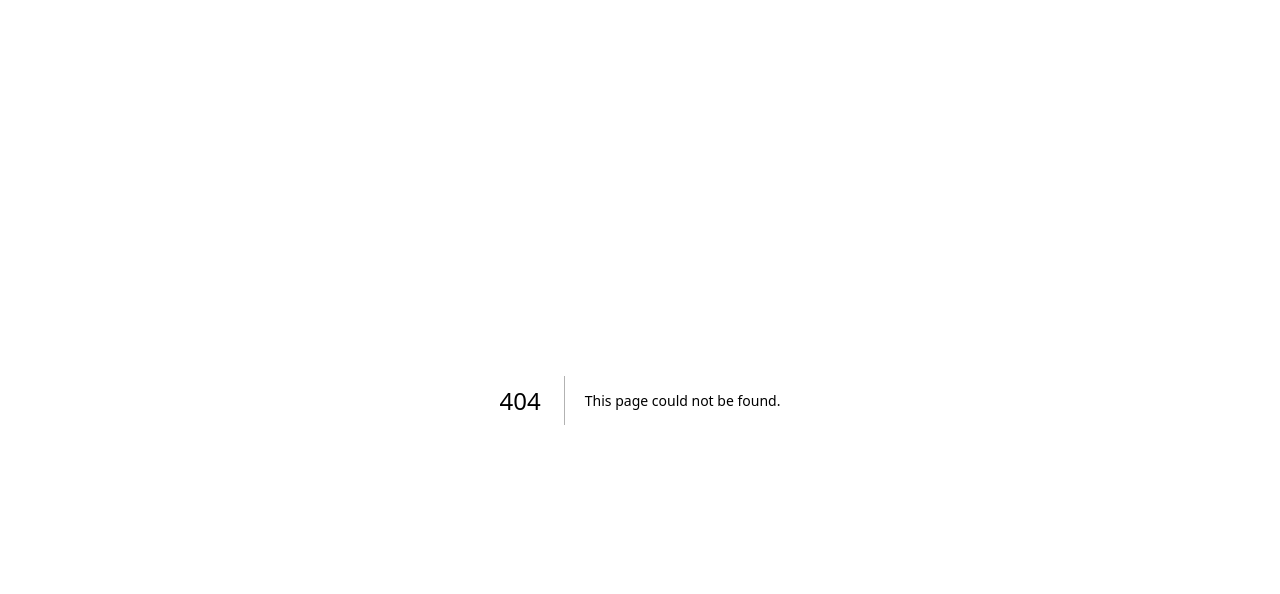
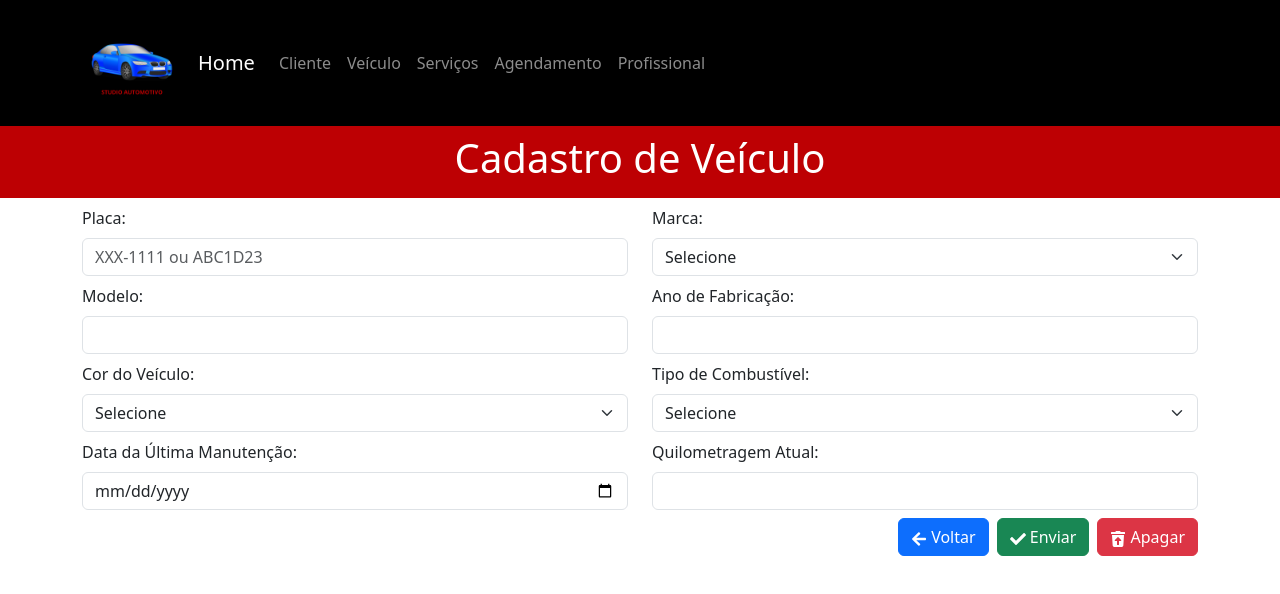
Before and after one commit to albuquerque-joao/projeto_final, a Next.js app in the folder studio_automotivo/: page /veiculos/form in a window 1280 px wide. Before the commit this address had no page. Shown: the top 594 px of the page. Built offline with nearby package versions, Linux system fonts and the light colour scheme.

Commit message:
Realizando o formulario do painel de veículos

```diff
--- /dev/null
+++ b/studio_automotivo/src/app/veiculos/form/page.js
@@ -0,0 +1,280 @@
+'use client'
+
+import Pagina from '@/components/Pagina'
+import { Formik } from 'formik'
+import { useRouter } from 'next/navigation'
+import { Button, Col, Form, Row } from 'react-bootstrap'
+import { FaArrowLeft, FaCheck, FaTrashRestore } from "react-icons/fa"
+import { v4 } from 'uuid'
+import * as Yup from 'yup'
+
+export default function VeiculoFormPage(props) {
+
+  const router = useRouter()
+  const veiculos = JSON.parse(localStorage.getItem('veiculos')) || []
+
+  const id = props.searchParams.id
+  const veiculoEditado = veiculos.find(item => item.id === id)
+
+  function salvar(dados) {
+    if (veiculoEditado) {
+      Object.assign(veiculoEditado, dados)
+      localStorage.setItem('veiculos', JSON.stringify(veiculos))
+    } else {
+      dados.id = v4()
+      veiculos.push(dados)
+      localStorage.setItem('veiculos', JSON.stringify(veiculos))
+    }
+
+    alert("Veículo salvo com sucesso!")
+    router.push("/veiculos")
+  }
+
+  function apagar() {
+    if (veiculoEditado) {
+      const novaLista = veiculos.filter(item => item.id !== id)
+      localStorage.setItem('veiculos', JSON.stringify(novaLista))
+      alert("Veículo apagado com sucesso!")
+      router.push("/veiculos")
+    } else {
+      alert("Nenhum veículo selecionado para apagar.")
+    }
+  }
+
+  const listaCombustivel = [
+    "Gasolina",
+    "Etanol",
+    "Disel",
+    "Elétrico",
+    "GNV",
+  ]
+
+  const listaCor = [
+    "Branco",
+    "Vermelho",
+    "Preto",
+    "Prata",
+    "Azul",
+    "Cinza",
+    "Outros",
+  ]
+
+  const listaMarca = [
+    "FIAT",
+    "CHEVROLET",
+    "VOLKSWAGEN",
+    "HYUNDAI",
+    "JEEP",
+    "JEEP",
+    "HONDA",
+    "NISSAN",
+    "PEUGEOT",
+    "CAOA CHERY",
+    "CITROËN",
+    "MITSUBISHI",
+    "FORD",
+    "BMW",
+    "MERCEDES",
+    "AUDI",
+    "KIA",
+    "VOLVO",
+    "LAND ROVER",
+    "PORSCHE",
+    "IVECO",
+    "RAM",
+    "SUZUKI",
+    "JAC",
+    "MINI",
+    "SUBARU",
+    "LEXUS",
+    "JAGUAR",
+    "BYD",
+    "TROLLER ",
+    "FERRARI",
+    "DODGE",
+    "TESLA",
+    "LAMBORGHINI",
+    "CADILLAC",
+    "MASERATI",
+    "ASTON MARTIN",
+    "CHRYSLER",
+    "BENTLEY",
+    "GWM",
+    "DONGFENG",
+    "MCLAREN",
+    "ROLLS-ROYCE",
+  ]
+
+  const initialValues = {
+    placa: '',
+    marca: '',
+    modelo: '',
+    anoFabricacao: '',
+    corVeiculo: '',
+    tipoCombustivel: '',
+    dataUltimaManutencao: '',
+    quilometragemAtual: '',
+  }
+
+  const validationSchema = Yup.object().shape({
+    placa: Yup.string().required("Campo obrigatório"),
+    marca: Yup.string().required("Campo obrigatório"),
+    modelo: Yup.string().required("Campo obrigatório"),
+    anoFabricacao: Yup.number().min(1886, "Ano inválido").max(new Date().getFullYear(), "Ano inválido").required("Campo obrigatório"),
+    corVeiculo: Yup.string().required("Campo obrigatório"),
+    tipoCombustivel: Yup.string().required("Campo obrigatório"),
+    dataUltimaManutencao: Yup.date().required("Campo obrigatório"),
+    quilometragemAtual: Yup.number().min(0, "Quilometragem não pode ser negativa").required("Campo obrigatório"),
+  })
+
+  return (
+    <Pagina titulo={"Cadastro de Veículo"}>
+
+      <Formik
+        initialValues={veiculoEditado || initialValues}
+        validationSchema={validationSchema}
+        onSubmit={salvar}
+      >
+        {({ values, errors, touched, handleChange, handleBlur, handleSubmit }) => (
+          <Form onSubmit={handleSubmit}>
+            <Row className='mb-2'>
+              <Form.Group as={Col}>
+                <Form.Label>Placa:</Form.Label>
+                <Form.Control
+                  name='placa'
+                  type='text'
+                  placeholder='XXX-1111 ou ABC1D23'
+                  value={values.placa}
+                  onChange={handleChange}
+                  onBlur={handleBlur}
+                  isValid={touched.placa && !errors.placa}
+                  isInvalid={touched.placa && errors.placa}
+                />
+                <Form.Control.Feedback type='invalid'>{errors.placa}</Form.Control.Feedback>
+              </Form.Group>
+
+              <Form.Group as={Col}>
+                <Form.Label>Marca:</Form.Label>
+                <Form.Select>
+                  name='marca'
+                  type='text'
+                  value={values.marca}
+                  onChange={handleChange}
+                  onBlur={handleBlur}
+                  isValid={touched.marca && !errors.marca}
+                  isInvalid={touched.marca && errors.marca}
+
+                  <option value=''>Selecione</option>
+                  {listaMarca.map(marca => <option value={marca}>{marca}</option>)}
+                  </Form.Select>
+                <Form.Control.Feedback type='invalid'>{errors.marca}</Form.Control.Feedback>
+              </Form.Group>
+            </Row>
+
+            <Row className='mb-2'>
+              <Form.Group as={Col}>
+                <Form.Label>Modelo:</Form.Label>
+                <Form.Control
+                  name='modelo'
+                  type='text'
+                  value={values.modelo}
+                  onChange={handleChange}
+                  onBlur={handleBlur}
+                  isValid={touched.modelo && !errors.modelo}
+                  isInvalid={touched.modelo && errors.modelo}
+                />
+                <Form.Control.Feedback type='invalid'>{errors.modelo}</Form.Control.Feedback>
+              </Form.Group>
+
+              <Form.Group as={Col}>
+                <Form.Label>Ano de Fabricação:</Form.Label>
+                <Form.Control
+                  name='anoFabricacao'
+                  type='number'
+                  value={values.anoFabricacao}
+                  onChange={handleChange}
+                  onBlur={handleBlur}
+                  isValid={touched.anoFabricacao && !errors.anoFabricacao}
+                  isInvalid={touched.anoFabricacao && errors.anoFabricacao}
+                />
+                <Form.Control.Feedback type='invalid'>{errors.anoFabricacao}</Form.Control.Feedback>
+              </Form.Group>
+            </Row>
+
+            <Row className='mb-2'>
+              <Form.Group as={Col}>
+                <Form.Label>Cor do Veículo:</Form.Label>
+                <Form.Select>
+                  name='corVeiculo'
+                  type='text'
+                  value={values.corVeiculo}
+                  onChange={handleChange}
+                  onBlur={handleBlur}
+                  isValid={touched.corVeiculo && !errors.corVeiculo}
+                  isInvalid={touched.corVeiculo && errors.corVeiculo}
+
+                  <option value=''>Selecione</option>
+                  {listaCor.map(combustivel => <option value={combustivel}>{combustivel}</option>)}
+                  </Form.Select>
+                <Form.Control.Feedback type='invalid'>{errors.corVeiculo}</Form.Control.Feedback>
+              </Form.Group>
+
+              <Form.Group as={Col}>
+                <Form.Label>Tipo de Combustível:</Form.Label>
+                <Form.Select>
+                  name='tipoCombustivel'
+                  type='text'
+                  value={values.tipoCombustivel}
+                  onChange={handleChange}
+                  onBlur={handleBlur}
+                  isValid={touched.tipoCombustivel && !errors.tipoCombustivel}
+                  isInvalid={touched.tipoCombustivel && errors.tipoCombustivel}
+
+                  <option value=''>Selecione</option>
+                  {listaCombustivel.map(combustivel => <option value={combustivel}>{combustivel}</option>)}
+                </Form.Select>
+                <Form.Control.Feedback type='invalid'>{errors.tipoCombustivel}</Form.Control.Feedback>
+              </Form.Group>
+            </Row>
+
+            <Row className='mb-2'>
+              <Form.Group as={Col}>
+                <Form.Label>Data da Última Manutenção:</Form.Label>
+                <Form.Control
+                  name='dataUltimaManutencao'
+                  type='date'
+                  value={values.dataUltimaManutencao}
+                  onChange={handleChange}
+                  onBlur={handleBlur}
+                  isValid={touched.dataUltimaManutencao && !errors.dataUltimaManutencao}
+                  isInvalid={touched.dataUltimaManutencao && errors.dataUltimaManutencao}
+                />
+                <Form.Control.Feedback type='invalid'>{errors.dataUltimaManutencao}</Form.Control.Feedback>
+              </Form.Group>
+
+              <Form.Group as={Col}>
+                <Form.Label>Quilometragem Atual:</Form.Label>
+                <Form.Control
+                  name='quilometragemAtual'
+                  type='number'
+                  value={values.quilometragemAtual}
+                  onChange={handleChange}
+                  onBlur={handleBlur}
+                  isValid={touched.quilometragemAtual && !errors.quilometragemAtual}
+                  isInvalid={touched.quilometragemAtual && errors.quilometragemAtual}
+                />
+                <Form.Control.Feedback type='invalid'>{errors.quilometragemAtual}</Form.Control.Feedback>
+              </Form.Group>
+            </Row>
+
+            <Form.Group className='text-end'>
+              <Button className='me-2' href='/veiculos'><FaArrowLeft /> Voltar</Button>
+              <Button type='submit' variant='success' className='me-2'><FaCheck /> Enviar</Button>
+              <Button variant='danger' onClick={apagar}><FaTrashRestore /> Apagar</Button>
+            </Form.Group>
+          </Form>
+        )}
+      </Formik>
+    </Pagina>
+  )
+}
--- a/studio_automotivo/src/app/veiculos/page.js
+++ b/studio_automotivo/src/app/veiculos/page.js
@@ -35,7 +35,7 @@ export default function veiculosPage() {
   return (
     <Pagina titulo={"Painel de veículos"}>
       <div className='text-end mb-2'>
-        <Button href=''><FaPlusCircle /> Novo</Button>
+        <Button href='veiculos/form'><FaPlusCircle /> Novo</Button>
       </div>
 
       {/* Tabela com os veiculos */}
```
